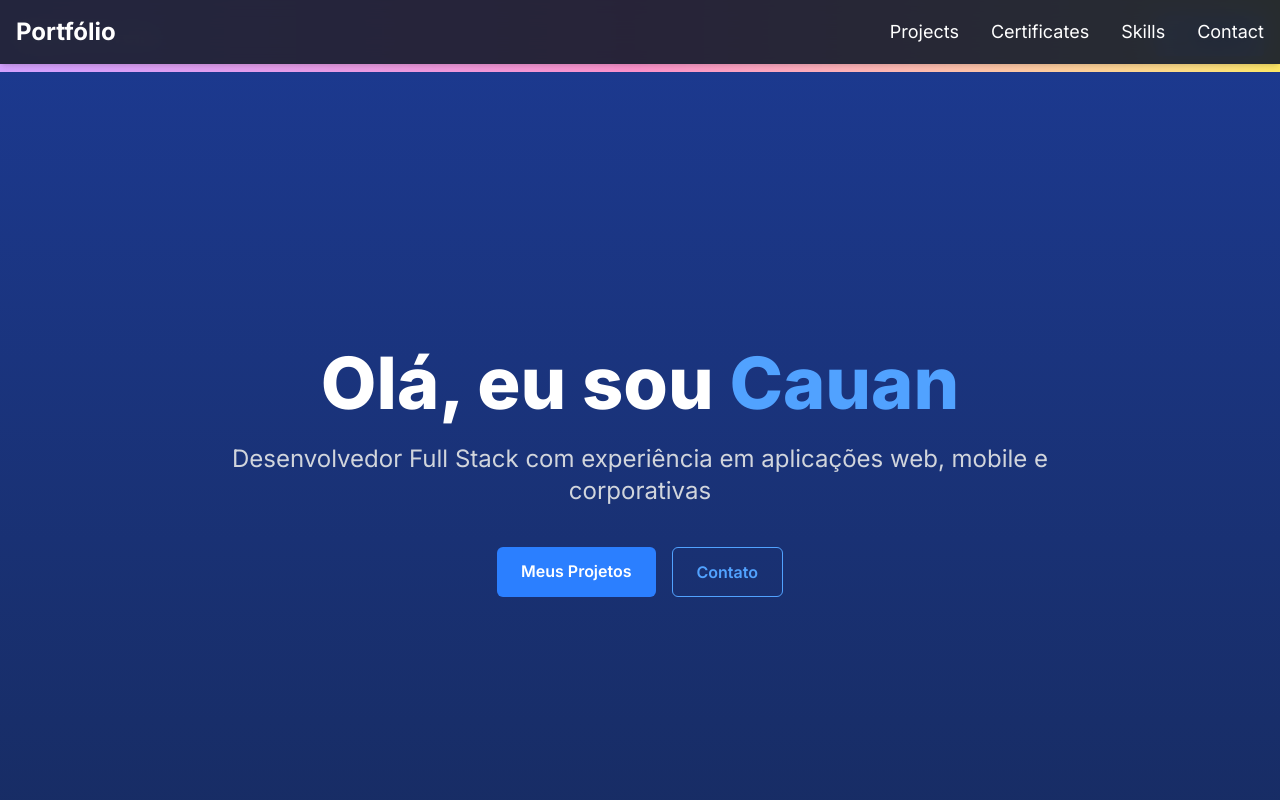
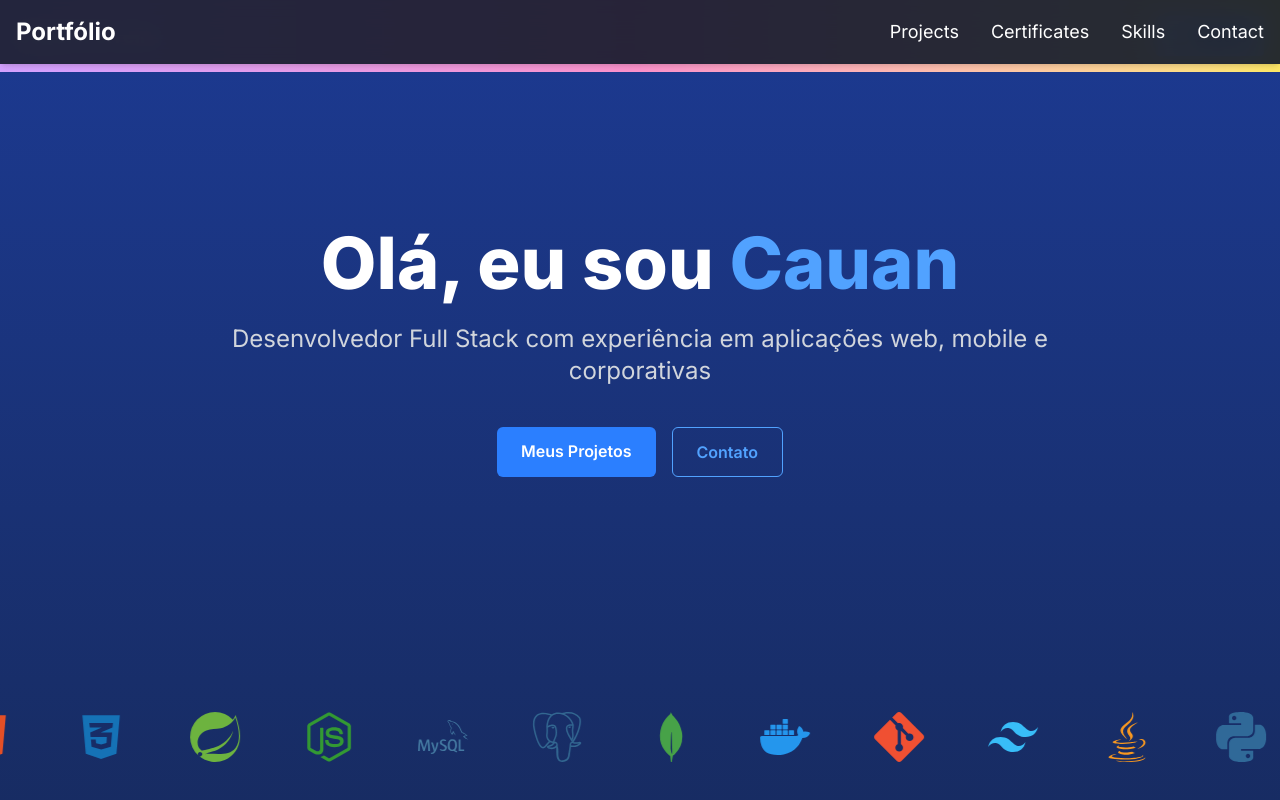
Before and after one commit to Cruz-011/portifolio, a Next.js app in the folder my-portfolio/: page / in a window 1280 px wide. Shown: the top 800 px of the page. Built offline with nearby package versions, Linux system fonts and the light colour scheme.

Commit message:
fix: home atulizada

```diff
--- a/my-portfolio/app/page.tsx
+++ b/my-portfolio/app/page.tsx
@@ -51,7 +51,7 @@ export default function Home() {
       {/* Wrapper com gradiente contínuo */}
       <div className="bg-gradient-to-b from-blue-900 via-gray-900 to-black text-white">
         {/* Hero */}
-        <section className="flex flex-col items-center justify-center min-h-screen text-center p-6">
+        <section className="flex flex-col items-center justify-center min-h-[70vh] text-center p-6">
           <h1 className="text-4xl sm:text-5xl md:text-6xl lg:text-7xl font-extrabold mb-6 animate-fadeIn">
             Olá, eu sou <span className="text-blue-400">Cauan</span>
           </h1>
```
